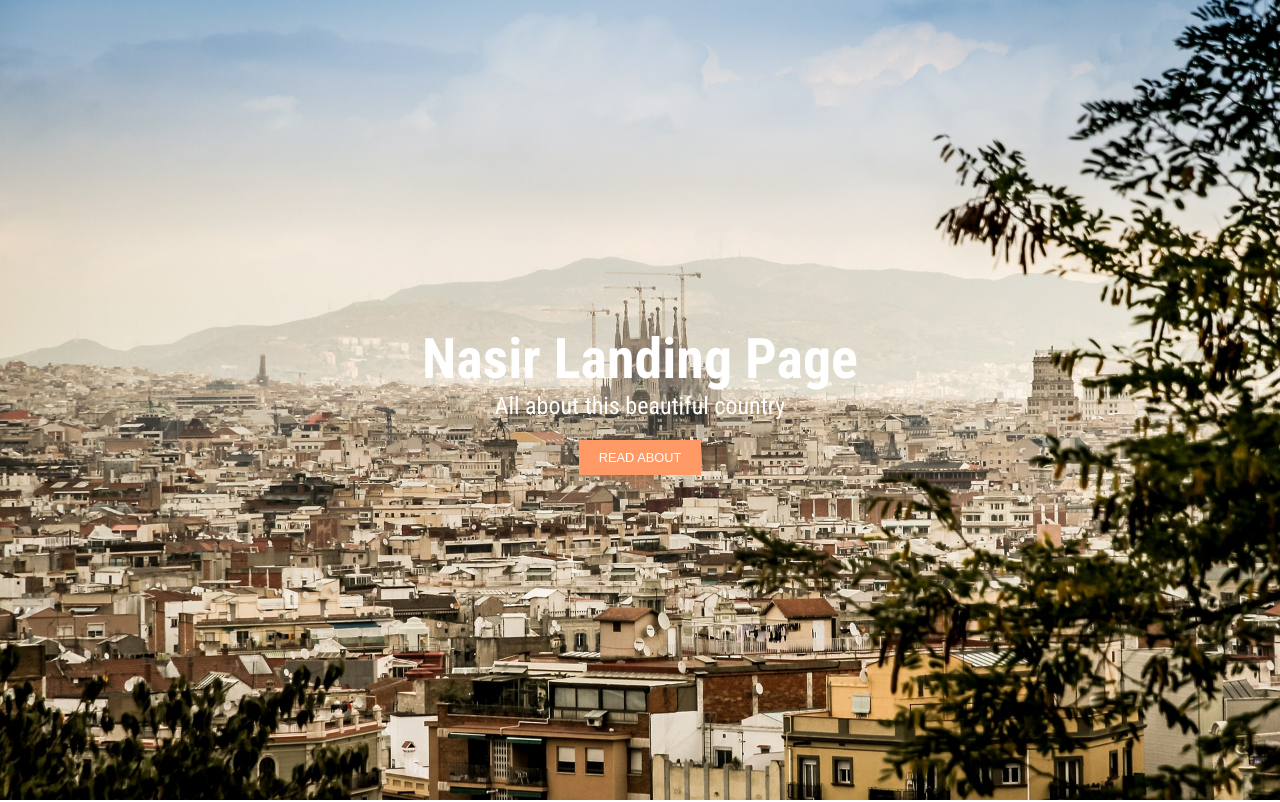
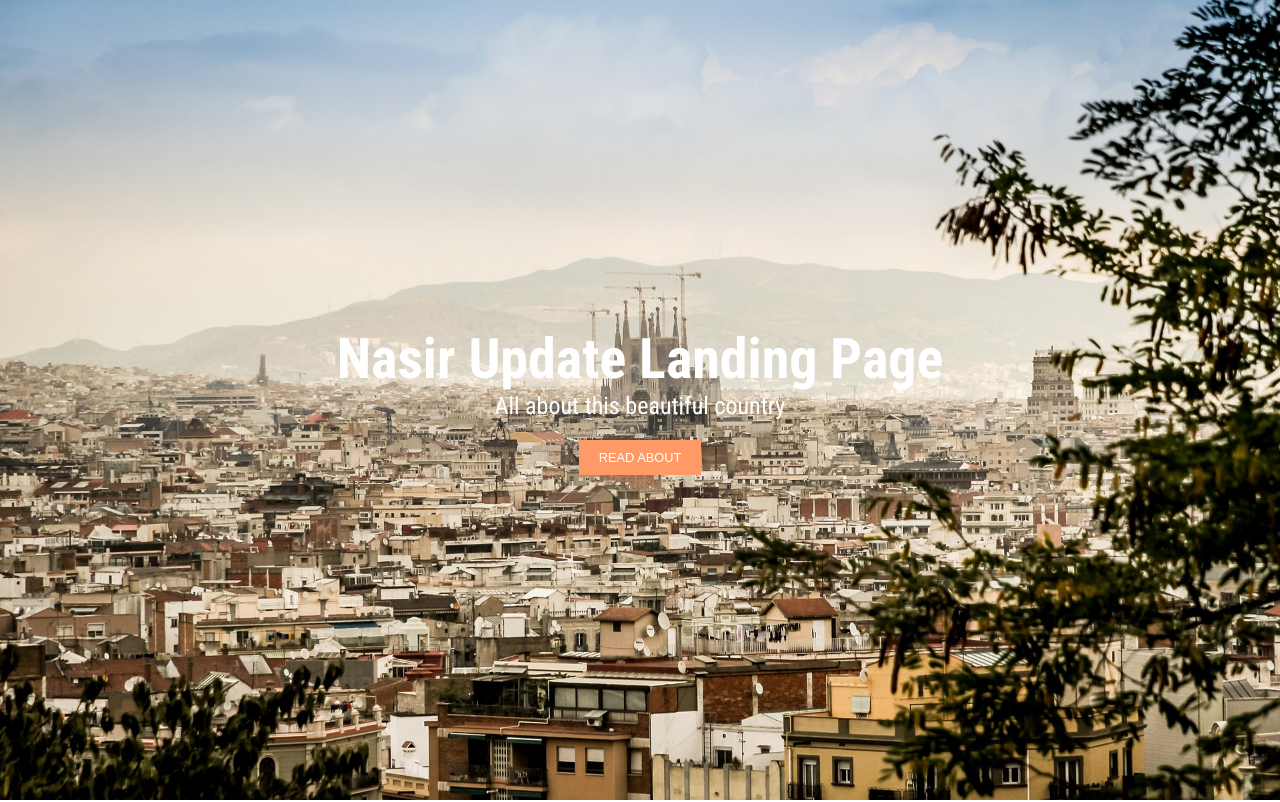
Before and after one commit to nasir19noor/landing-page, a plain HTML site: page index.html in a window 1280 px wide. Shown: the top 802 px of the page. Drawn offline with Linux system fonts and the light colour scheme.

Commit message:
first update

```diff
--- a/index.html
+++ b/index.html
@@ -11,7 +11,7 @@
 <body>
 
   <header class="showPage">
-    <h1>Nasir Landing Page</h1>
+    <h1>Nasir Update Landing Page</h1>
     <p>All about this beautiful country</p>
     <button type="button" class="btn-1">Read About</button>
   </header>
```
